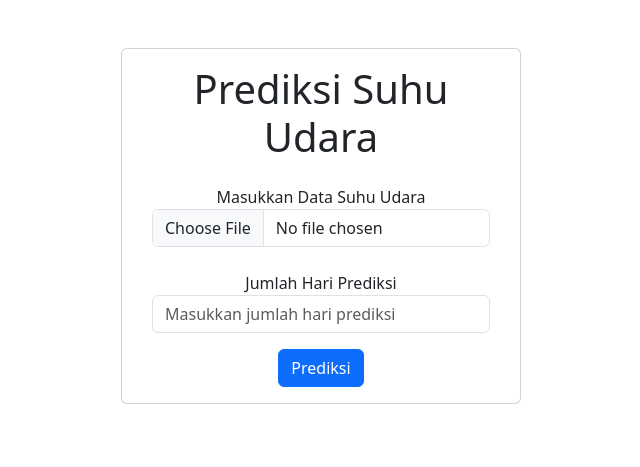
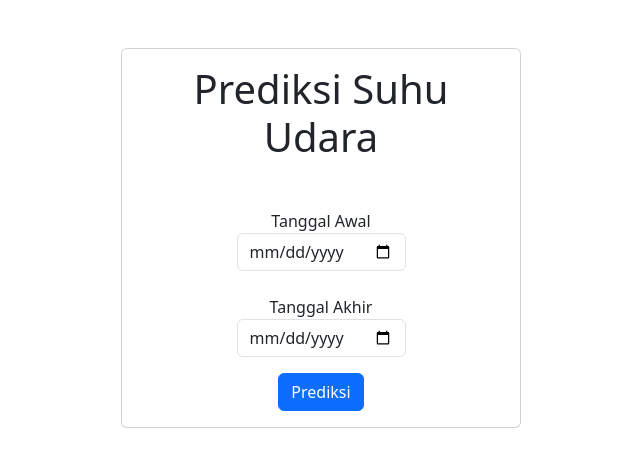
Before and after one commit to algonacci/Deploy-Timeseries, a Flask app: page / in a window 1280 px wide. Shown: the part 56-523 px from the top of the page, without its empty margins (319-959 px from the left). Run offline with Flask 3, Linux system fonts and the light colour scheme; some libraries are stand-ins or nearby versions.

Commit message:
fixing bug

```diff
--- a/app.py
+++ b/app.py
@@ -17,9 +17,15 @@
 @app.route("/", methods=["GET", "POST"])
 def index():
     if request.method == "POST":
-        future_days = int(request.form["future_days"])
-        data = request.files["data"]
-        df = pd.read_csv(data, delimiter=";")
+        start_date = datetime.datetime.strptime(
+            request.form['start_date'], '%Y-%m-%d')
+        end_date = datetime.datetime.strptime(
+            request.form['end_date'], '%Y-%m-%d')
+
+        # Hitung perbedaan jumlah hari
+        delta = end_date - start_date
+        future_days = delta.days
+        df = pd.read_csv("data_TA.csv", delimiter=";")
         df['Tanggal'] = df['Tanggal'].str.replace(' ', '')
         df['Tanggal'] = df['Tanggal'].str.replace('/', '-')
         df.interpolate(method='linear', inplace=True)
--- a/history.txt
+++ b/history.txt
@@ -1 +1,4 @@
 2024-05-03 15:40:20,                        60,                        32.36246109008789, static/20240503-154019.png
+2024-05-11 23:59:03,                        60,                        32.36246109008789, static/20240511-235903.png
+2024-05-12 00:02:21,                        21,                        32.479251861572266, static/20240512-000221.png
+2024-05-12 00:02:52,                        54,                        31.82621192932129, static/20240512-000252.png
--- a/templates/pages/index.html
+++ b/templates/pages/index.html
@@ -14,12 +14,14 @@
                     enctype="multipart/form-data" hx-post="/" hx-trigger="submit" hx-swap="outerHTML"
                     hx-target="#result" hx-indicator="#progress">
                     <div class="form-group text-center">
-                        <label for="file" class="font-weight-bold">Masukkan Data Suhu Udara</label>
-                        <input type="file" class="form-control" id="file" name="data" accept=".csv">
                         <br>
-                        <label for="fuure_days">Jumlah Hari Prediksi</label>
-                        <input type="number" placeholder="Masukkan jumlah hari prediksi" class="form-control"
-                            name="future_days">
+                        <label for="start_date">Tanggal Awal</label>
+                        <input type="date" class="form-control" name="start_date">
+                    </div>
+                    <div class="form-group text-center">
+                        <br>
+                        <label for="end_date">Tanggal Akhir</label>
+                        <input type="date" class="form-control" name="end_date">
                     </div>
                     <button type="submit" class="btn btn-primary mt-3">Prediksi</button>
                 </form>
```
Also changed, not shown: static/20240512-000252.png (added).
